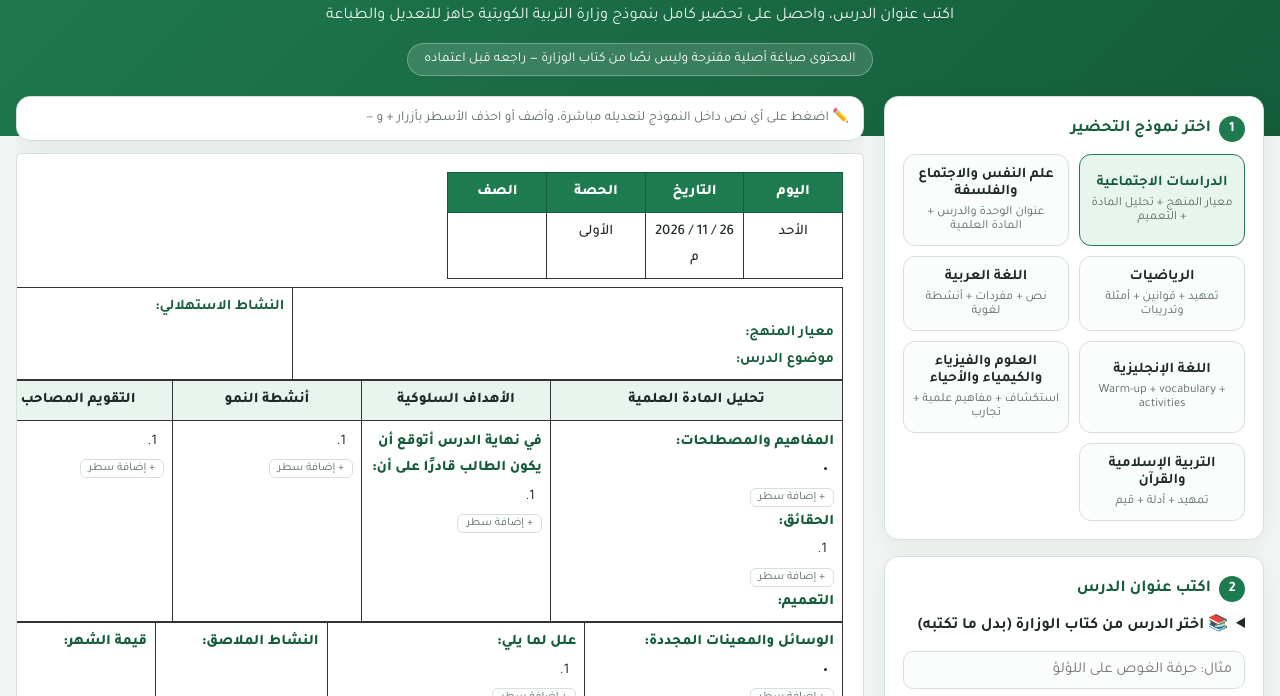
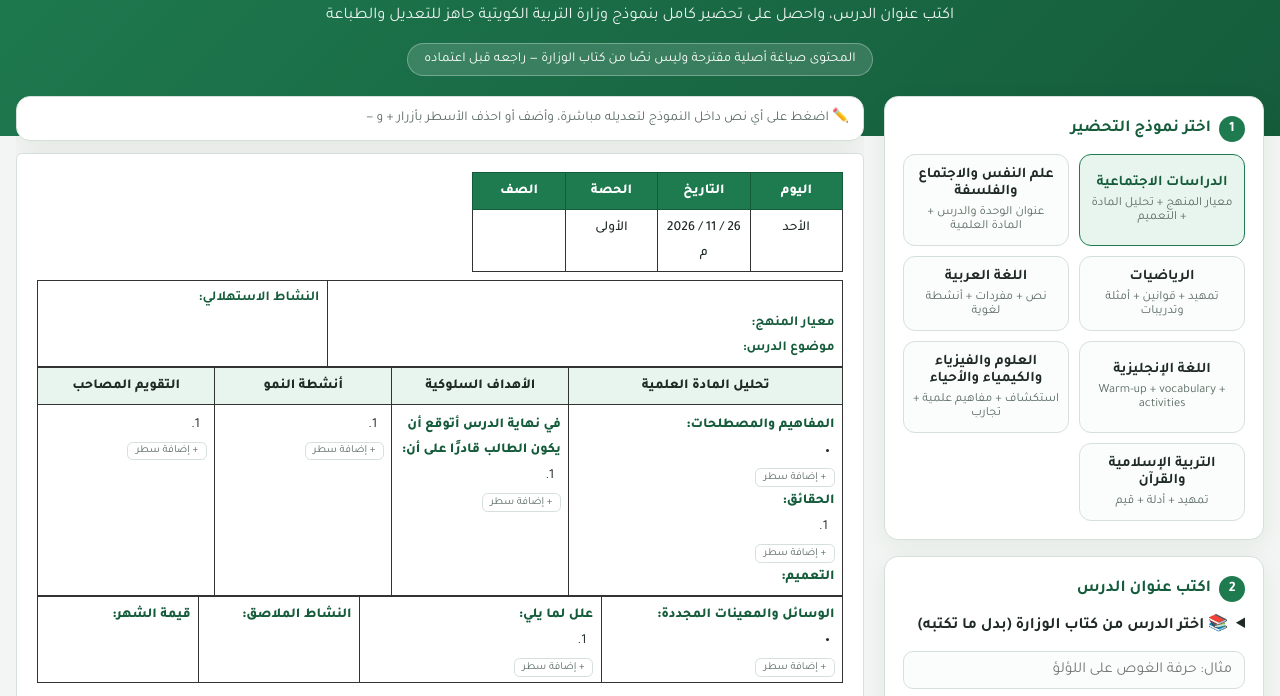
Before and after one commit to mrahmed22296-gif/tahdeeri, a plain HTML site: page index.html in a window 1280 px wide. Shown: the part 85-781 px from the top of the page. Drawn offline with nearby package versions, Linux system fonts and the light colour scheme.

Commit message:
Fit template sheet to screen width (fix clipped columns)

```diff
--- a/index.html
+++ b/index.html
@@ -186,7 +186,7 @@
     .layout{display:block; margin:0; padding:0; max-width:none}
     .paper-wrap{position:static !important; max-height:none !important; overflow:visible !important}
     .paper{border:0; box-shadow:none; padding:0; overflow:visible; border-radius:0}
-    .sheet{min-width:0}
+    .sheet{min-width:0; zoom:1 !important}
     .sheet [contenteditable]:hover,.sheet [contenteditable]:focus{background:none; box-shadow:none}
     .ftable td,.ftable th{font-size:9.5pt; line-height:1.45; padding:2px 4px}
     .sheet ol,.sheet ul{padding-right:14px; margin:0}
@@ -847,6 +847,17 @@ function render(lesson){
   }
 }
 
+
+function fitSheet(){
+  const p = sheet.parentElement; if(!p) return;
+  sheet.style.zoom = '';
+  const cs = getComputedStyle(p);
+  const avail = p.clientWidth - parseFloat(cs.paddingLeft) - parseFloat(cs.paddingRight);
+  if(avail > 0 && avail < 860){ sheet.style.zoom = Math.max(0.62, avail/860).toFixed(3); }
+}
+window.addEventListener('resize', fitSheet);
+window.addEventListener('load', fitSheet);
+setTimeout(fitSheet, 300);
 /* ================= مكتبة البحث ================= */
 const searchInput = document.getElementById('lessonSearch');
 const suggestBox = document.getElementById('suggestBox');
@@ -1372,6 +1383,7 @@ function safeFileTitle(){
 }
 function cleanedSheetClone(){
   const clone = sheet.cloneNode(true);
+  clone.style.zoom = '';
   clone.querySelectorAll('.no-print,.row-tools,.li-del').forEach(e=>e.remove());
   clone.querySelectorAll('[contenteditable]').forEach(e=>{ e.removeAttribute('contenteditable'); e.removeAttribute('data-ph'); });
   flattenLists(clone);
```
